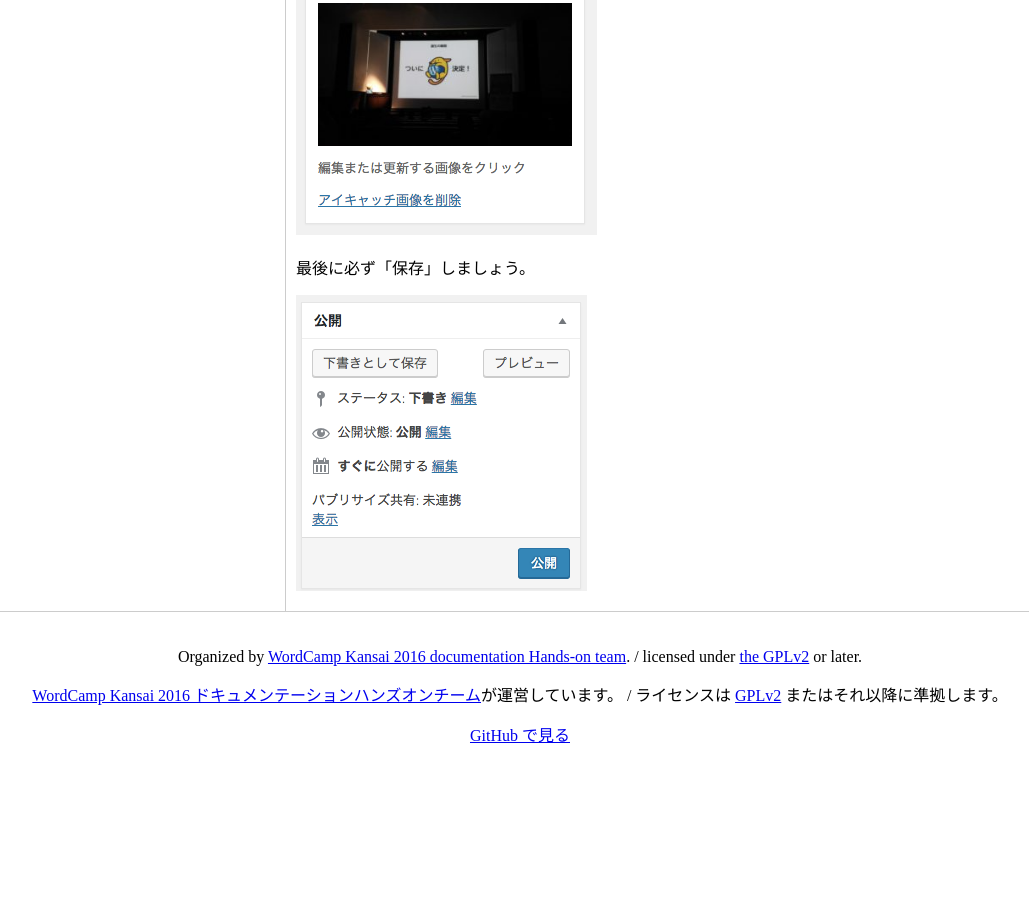
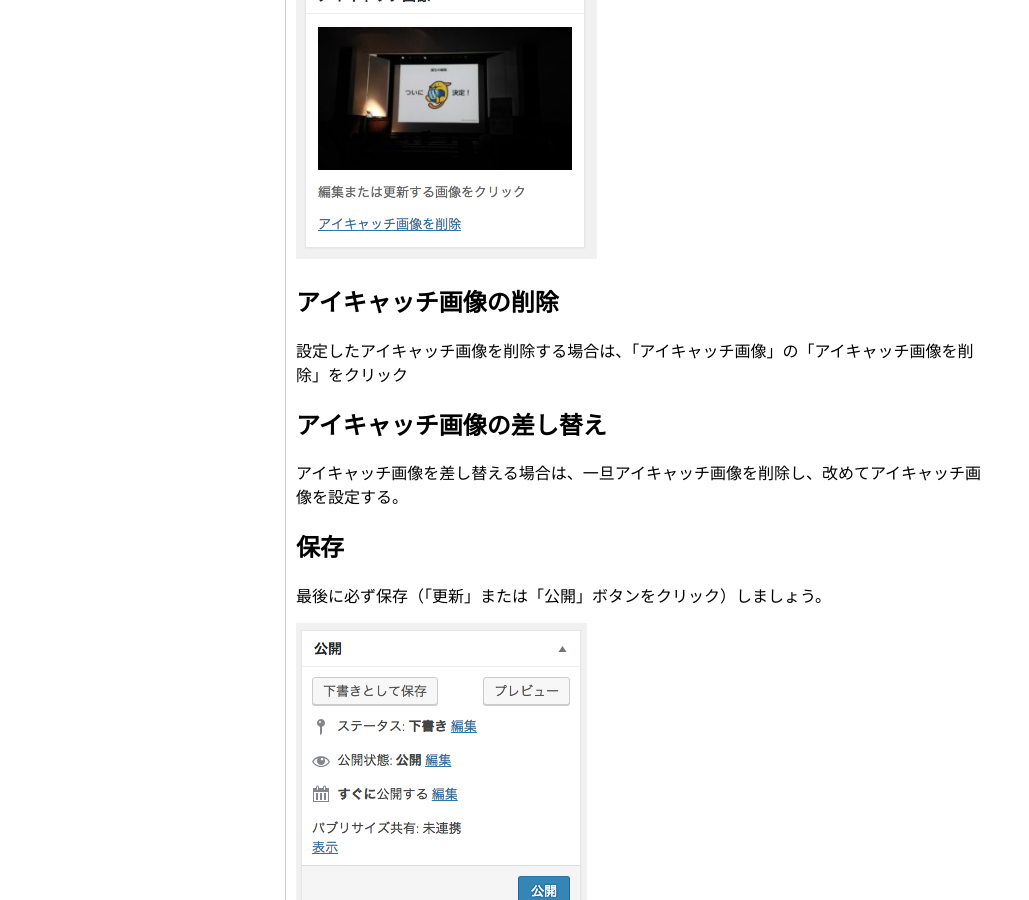
Before and after one commit to jawordpressorg/user-manual, a Jekyll site: the page built from 2_toukou/5_eyecatch.md, in a window 1280 px wide and 900 px high, scrolled down 1238 px. Shown: the whole window, without its empty margins (120-1149 px from the left). Built offline with Jekyll 4.4.1, drawn with Linux system fonts in a browser that asks for light colours; nearby versions of some CDN libraries; before the commit the page ends 2004 px from its top, so only the background shows below that; some of the changed text lies outside the part shown.

Commit message:
アイキャッチ画像の説明ページに、固定ページについての文言追加、アイキャッチ画像の削除、再設定についての説明を追加しました。

```diff
--- a/2_toukou/5_eyecatch.md
+++ b/2_toukou/5_eyecatch.md
@@ -7,20 +7,30 @@ title: 投稿 - アイキャッチ
 
 ## アイキャッチ画像の登録方法
 
-投稿画面にある「アイキャッチ画像」の「アイキャッチ画像を設定」をクリック
+投稿、または固定ページの画面にある「アイキャッチ画像」の「アイキャッチ画像を設定」をクリック
 
-![アイキャッチ画像]({{ site.baseurl }}/assets/images/eyecatch_1.png)
+![アイキャッチ画像を設定]({{ site.baseurl }}/assets/images/eyecatch_1.png)
 
 ## アイキャッチ画像のアップロード
 
-![アイキャッチ画像]({{ site.baseurl }}/assets/images/eyecatch_2.png)
+![アイキャッチ画像のアップロード]({{ site.baseurl }}/assets/images/eyecatch_2.png)
 
 「メディアライブラリ」から画像を選択、もしくは「ファイルをアップロード」をクリックして画像を追加し「アイキャッチ画像を設定」ボタンをクリックする。
 
 アイキャッチ画像が設定されました！
 
-![アイキャッチ画像]({{ site.baseurl }}/assets/images/eyecatch_3.png)
+![アイキャッチ画像の設定]({{ site.baseurl }}/assets/images/eyecatch_3.png)
 
-最後に必ず「保存」しましょう。
+## アイキャッチ画像の削除
 
-![アイキャッチ画像]({{ site.baseurl }}/assets/images/eyecatch_4.png)
+設定したアイキャッチ画像を削除する場合は、「アイキャッチ画像」の「アイキャッチ画像を削除」をクリック
+
+## アイキャッチ画像の差し替え
+
+アイキャッチ画像を差し替える場合は、一旦アイキャッチ画像を削除し、改めてアイキャッチ画像を設定する。
+
+## 保存
+
+最後に必ず保存（「更新」または「公開」ボタンをクリック）しましょう。
+
+![公開]({{ site.baseurl }}/assets/images/eyecatch_4.png)
```
